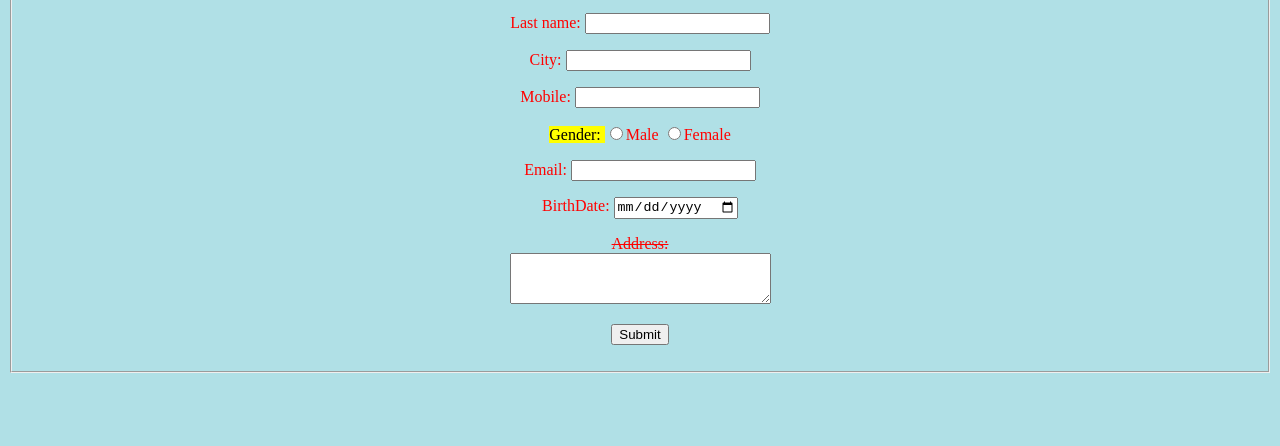
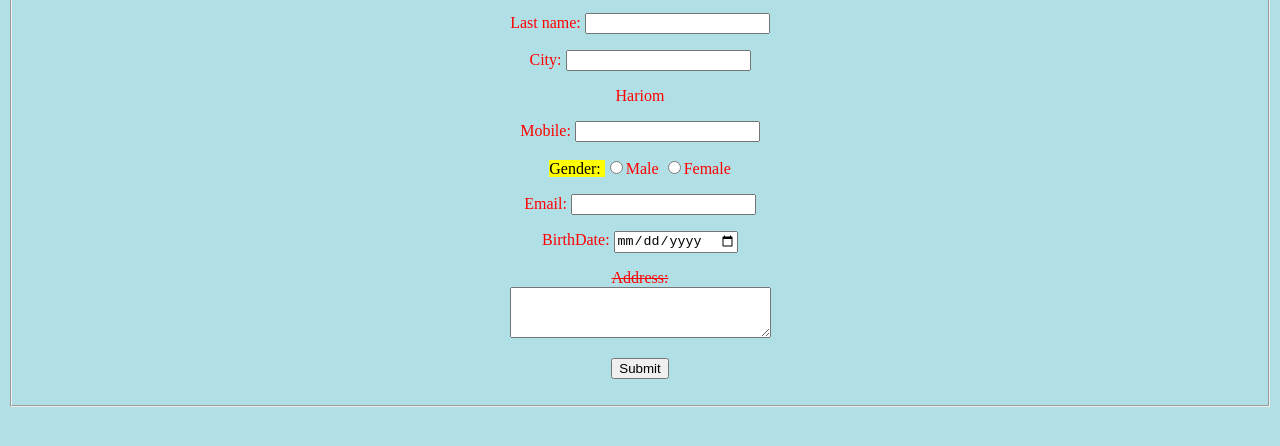
Before and after one commit to hari-v-eq/Test_hub, a plain HTML site: page index.htm in a window 1280 px wide. Shown: the part 186-632 px from the top of the page. Drawn offline with Linux system fonts and the light colour scheme.

Commit message:
New Commit

```diff
--- a/index.htm
+++ b/index.htm
@@ -26,6 +26,7 @@
 
                 <p><label> Last name: <input name="lasttname"/></label></p>
 		<p><label> City: <input name="City"/></label></p>
+        <p>Hariom</p>
 		<p><label> Mobile: <input name="Mobile"/></label></p>
 
                 <!-- Label and radio button field -->
```
